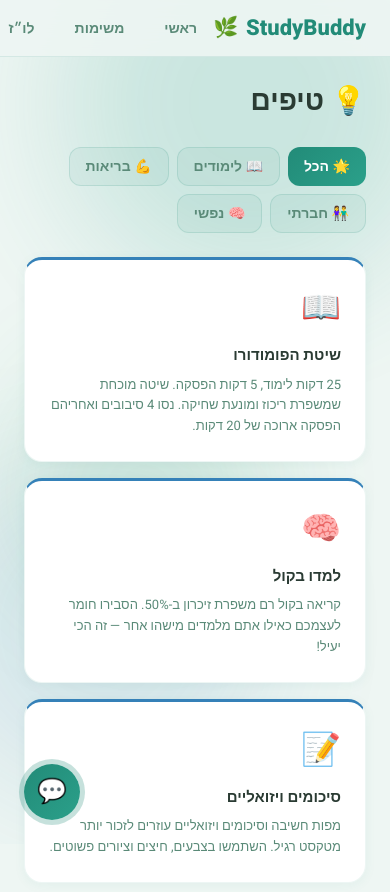
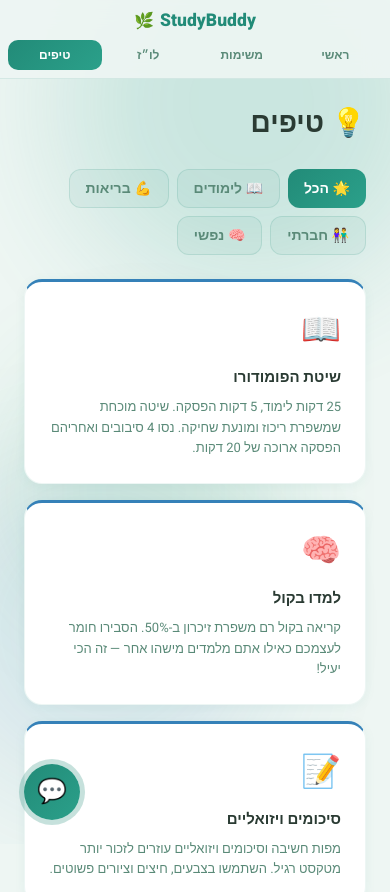
Before and after one commit to daniellag-ops/studybuddy, a React (Vite) app: page /tips in a window 390 px wide. Shown: the top 892 px of the page. Built offline with nearby package versions, Linux system fonts and the light colour scheme.

Commit message:
Fix mobile navbar

```diff
--- a/src/components/Navbar.tsx
+++ b/src/components/Navbar.tsx
@@ -21,38 +21,18 @@ export default function Navbar() {
         boxSizing: 'border-box',
       }}
     >
-      <div
-        style={{
-          maxWidth: '1200px',
-          margin: '0 auto',
-          padding: '0 24px',
-          display: 'flex',
-          alignItems: 'center',
-          justifyContent: 'space-between',
-          height: '56px',
-          boxSizing: 'border-box',
-        }}
-      >
-        <div style={{ display: 'flex', alignItems: 'center', gap: '8px' }}>
-          <span style={{ fontSize: '22px', fontWeight: 800, color: '#228b78' }}>StudyBuddy</span>
-          <span style={{ fontSize: '20px' }}>🌿</span>
+      <div className="nav-inner">
+        <div style={{ display: 'flex', alignItems: 'center', gap: '6px' }}>
+          <span className="nav-logo">StudyBuddy</span>
+          <span>🌿</span>
         </div>
-        <div style={{ display: 'flex', gap: '8px' }}>
+        <div className="nav-links">
           {links.map(({ to, label }) => (
             <NavLink
               key={to}
               to={to}
               end={to === '/'}
-              style={({ isActive }) => ({
-                padding: '8px 16px',
-                borderRadius: '12px',
-                fontSize: '14px',
-                fontWeight: 600,
-                textDecoration: 'none',
-                transition: 'all 0.2s',
-                background: isActive ? 'linear-gradient(135deg, #228b78, #2ba08a)' : 'transparent',
-                color: isActive ? 'white' : '#5a8a78',
-              })}
+              className={({ isActive }) => `nav-link${isActive ? ' active' : ''}`}
             >
               {label}
             </NavLink>
--- a/src/index.css
+++ b/src/index.css
@@ -95,6 +95,76 @@ body {
   }
 }
 
+/* Navbar */
+.nav-inner {
+  max-width: 1200px;
+  margin: 0 auto;
+  padding: 0 24px;
+  display: flex;
+  align-items: center;
+  justify-content: space-between;
+  height: 56px;
+  box-sizing: border-box;
+}
+
+.nav-logo {
+  font-size: 22px;
+  font-weight: 800;
+  color: #228b78;
+  white-space: nowrap;
+}
+
+.nav-links {
+  display: flex;
+  gap: 8px;
+}
+
+.nav-link {
+  padding: 8px 16px;
+  border-radius: 12px;
+  font-size: 14px;
+  font-weight: 600;
+  text-decoration: none;
+  transition: all 0.2s;
+  color: #5a8a78;
+  white-space: nowrap;
+}
+
+.nav-link.active {
+  background: linear-gradient(135deg, #228b78, #2ba08a);
+  color: white;
+}
+
+@media (max-width: 768px) {
+  .nav-inner {
+    padding: 0 8px;
+    flex-direction: column;
+    height: auto;
+    padding-top: 8px;
+    padding-bottom: 8px;
+    gap: 6px;
+  }
+
+  .nav-logo {
+    font-size: 1.1rem;
+  }
+
+  .nav-links {
+    display: flex;
+    width: 100%;
+    justify-content: space-around;
+    gap: 0;
+  }
+
+  .nav-link {
+    padding: 6px 8px;
+    font-size: 0.75rem;
+    border-radius: 10px;
+    flex: 1;
+    text-align: center;
+  }
+}
+
 ::-webkit-scrollbar { width: 6px; }
 ::-webkit-scrollbar-track { background: #eef6f3; }
 ::-webkit-scrollbar-thumb { background: rgba(34, 139, 120, 0.3); border-radius: 3px; }
```
Also changed, not shown: 1 other file (tests, documents, lock files or other folders).
